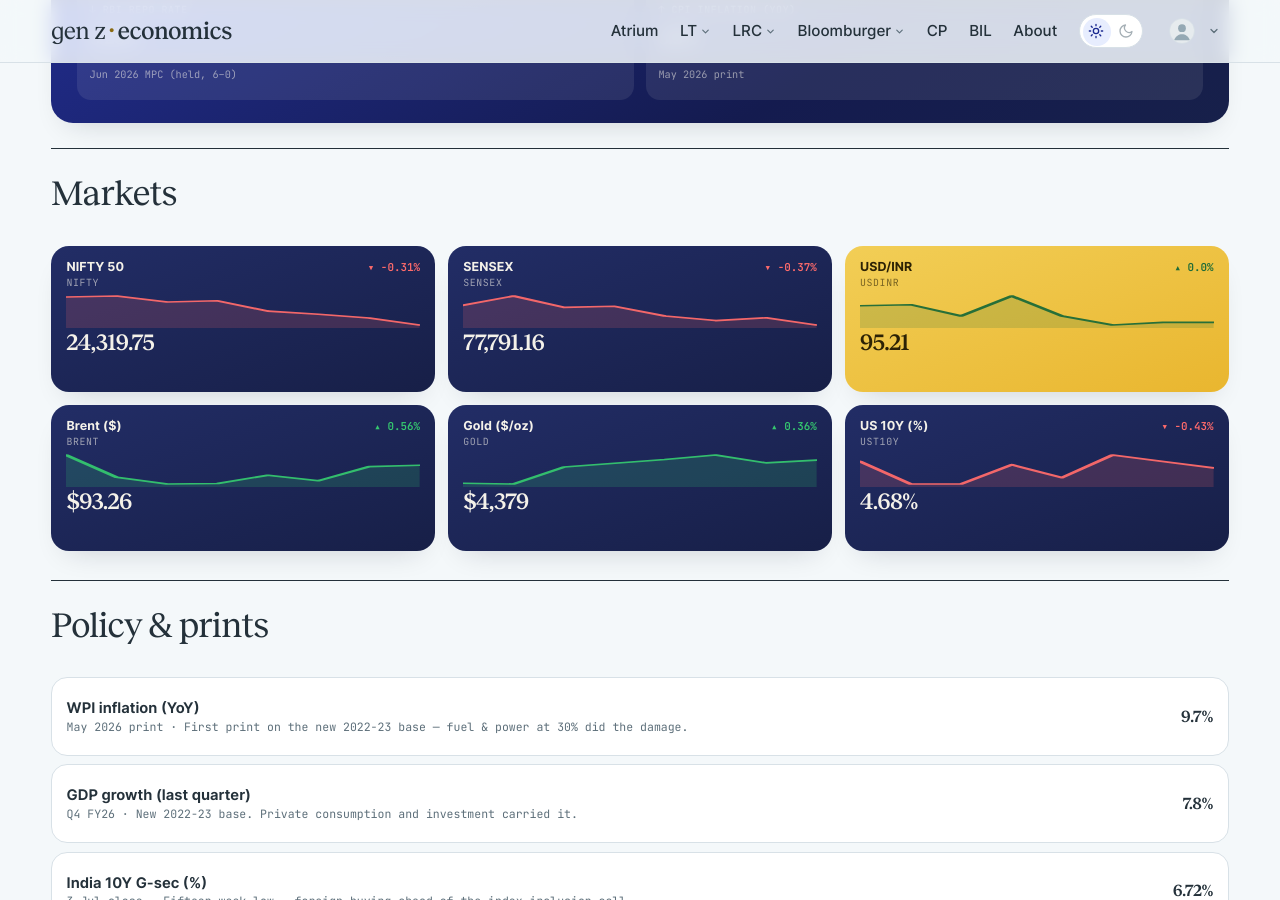
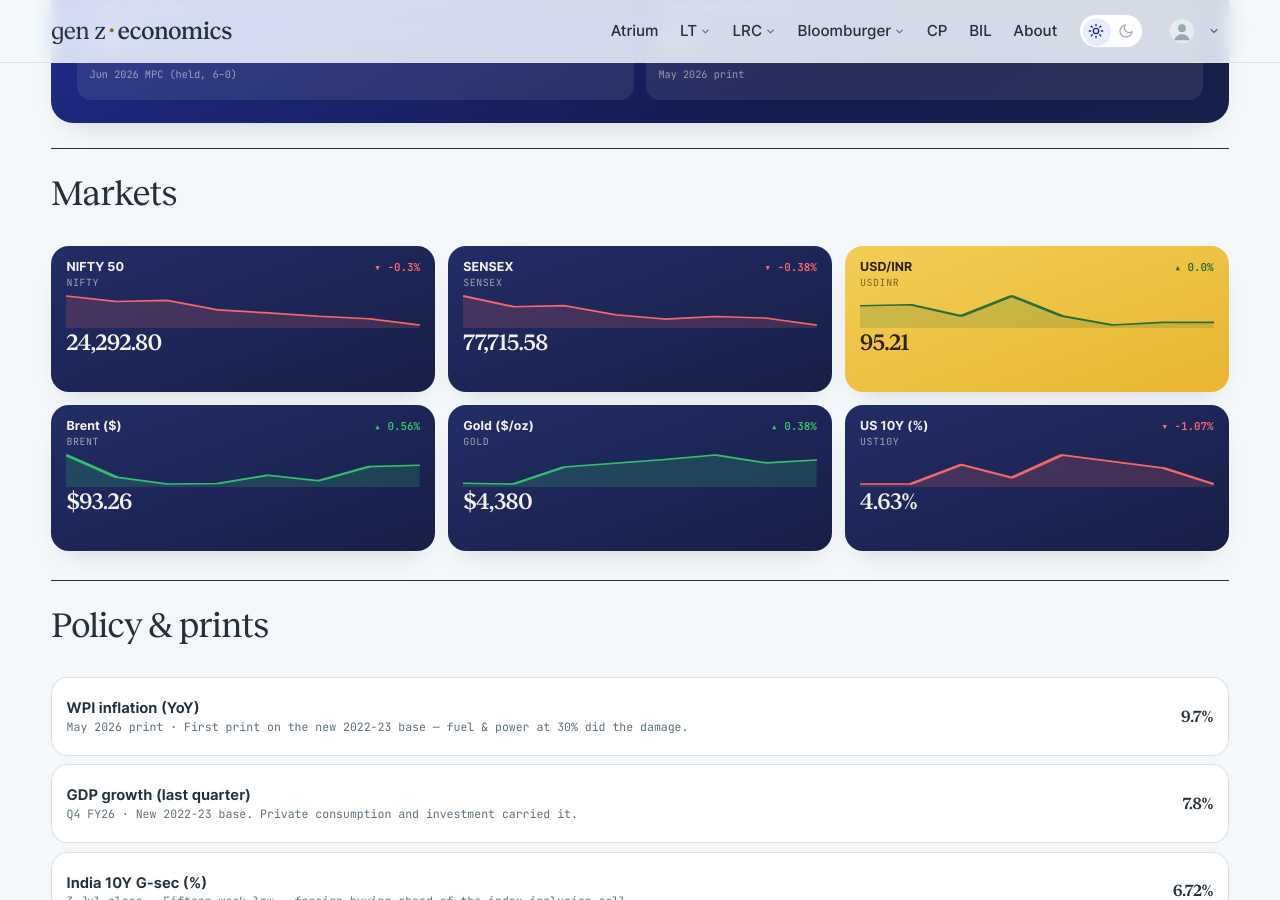
Before and after one commit to harsharya7021/genz-economics.com, a Jekyll site: the page built from macro-watch.html, in a window 1280 px wide and 900 px high, scrolled down 599 px. Built offline with Jekyll 4.4.1, drawn with Linux system fonts in a browser that asks for light colours; comment, search, counter and statistics services are not loaded.

Commit message:
data: morning market refresh

```diff
--- a/_data/macro.json
+++ b/_data/macro.json
@@ -1,34 +1,34 @@
 {
-  "as_of": "14 Aug 2026 close",
+  "as_of": "17 Aug 2026 close",
   "auto": {
     "nifty": {
       "label": "NIFTY 50",
-      "v": "24,319.75",
-      "chg": -0.31,
+      "v": "24,292.80",
+      "chg": -0.3,
       "spark": [
-        24624.65,
         24636.0,
         24570.65,
         24583.801,
         24471.699,
         24435.949,
         24395.85,
-        24319.75
+        24366.0,
+        24292.801
       ]
     },
     "sensex": {
       "label": "SENSEX",
-      "v": "77,791.16",
-      "chg": -0.37,
+      "v": "77,715.58",
+      "chg": -0.38,
       "spark": [
-        78581.0,
         78954.758,
         78499.172,
         78542.438,
         78154.25,
         77966.352,
         78079.961,
-        77791.156
+        78009.25,
+        77715.578
       ]
     },
     "usdinr": {
@@ -63,8 +63,8 @@
     },
     "gold": {
       "label": "Gold ($/oz)",
-      "v": "$4,379",
-      "chg": 0.36,
+      "v": "$4,380",
+      "chg": 0.38,
       "spark": [
         4245.8,
         4242.0,
@@ -73,22 +73,22 @@
         4383.0,
         4408.9,
         4363.6,
-        4379.4
+        4380.4
       ]
     },
     "ust10y": {
       "label": "US 10Y (%)",
-      "v": "4.68%",
-      "chg": -0.43,
+      "v": "4.63%",
+      "chg": -1.07,
       "spark": [
-        4.7,
         4.63,
         4.63,
         4.69,
         4.65,
         4.72,
         4.7,
-        4.68
+        4.68,
+        4.63
       ]
     }
   },
--- a/_data/markets.yml
+++ b/_data/markets.yml
@@ -2,38 +2,38 @@
 # USD/INR) are refreshed each weekday morning by the market-data workflow;
 # the India 10Y G-Sec line is maintained by hand. Do not hand-edit the
 # live tickers — the job overwrites them.
-as_of: 14 Aug 2026
+as_of: 17 Aug 2026
 tickers:
 - symbol: NIFTY 50
   code: ^NSEI
-  value: 24,319.75
-  change: −76.10
-  pct: −0.31%
+  value: 24,292.80
+  change: −73.20
+  pct: −0.30%
   dir: down
   spark:
-  - 24624.65
   - 24636.0
   - 24570.65
   - 24583.801
   - 24471.699
   - 24435.949
   - 24395.85
-  - 24319.75
+  - 24366.0
+  - 24292.801
 - symbol: SENSEX
   code: BSE
-  value: 77,791.16
-  change: −288.80
-  pct: −0.37%
+  value: 77,715.58
+  change: −293.67
+  pct: −0.38%
   dir: down
   spark:
-  - 78581.0
   - 78954.758
   - 78499.172
   - 78542.438
   - 78154.25
   - 77966.352
   - 78079.961
-  - 77791.156
+  - 78009.25
+  - 77715.578
 - symbol: USD / INR
   code: FX
   value: '95.21'
```
